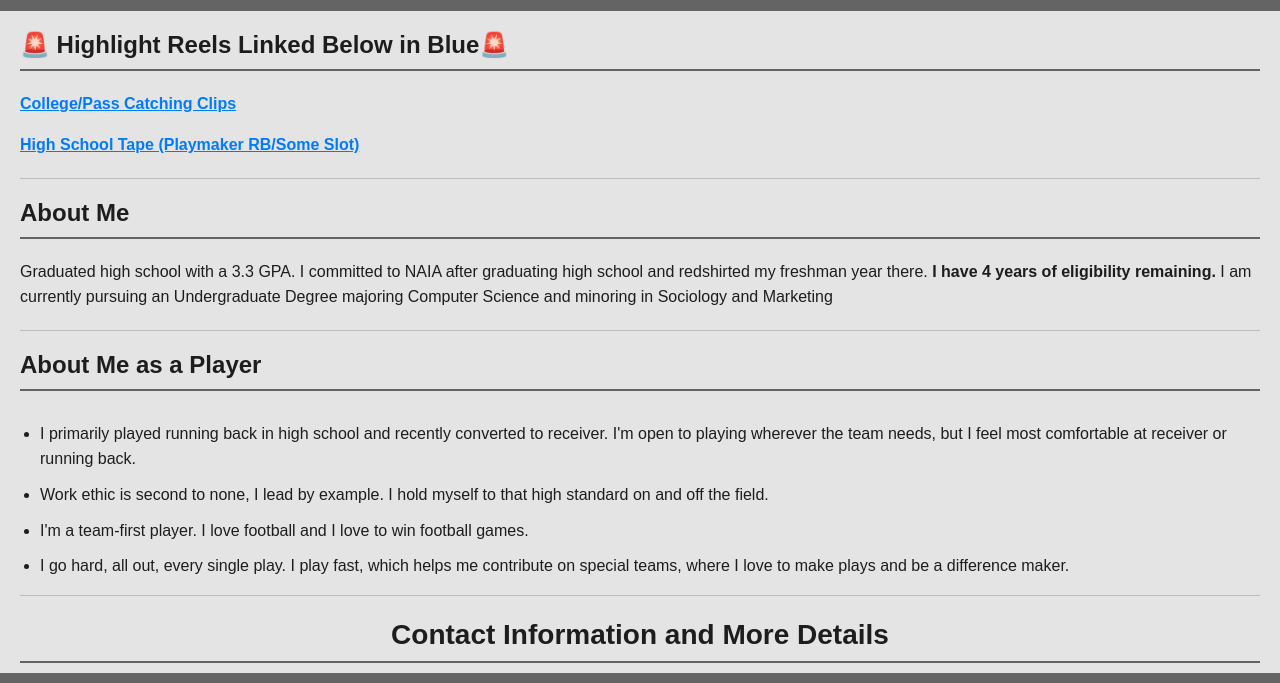
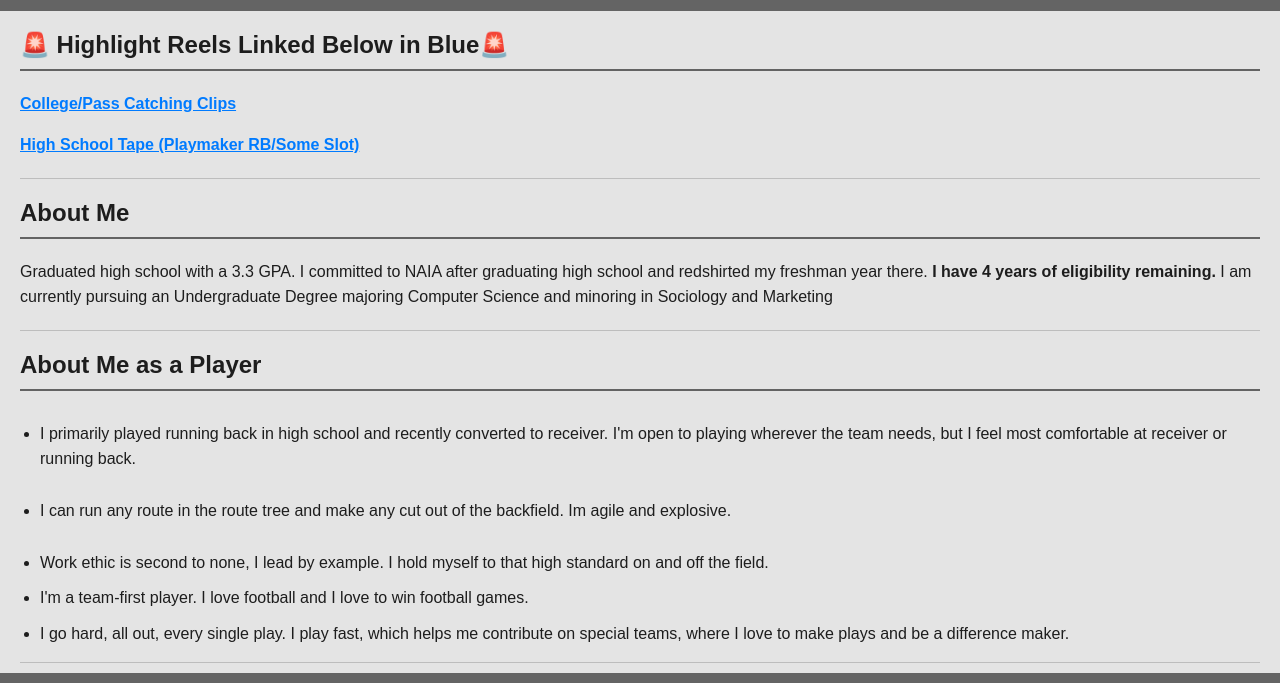
Before and after one commit to recruitingdariustongo/recruitingdariustongo, a plain HTML site: page index.html in a window 1280 px wide. Shown: the part 89-772 px from the top of the page. Drawn offline with Linux system fonts and the light colour scheme.

Commit message:
Update index.html

```diff
--- a/index.html
+++ b/index.html
@@ -118,6 +118,7 @@
 
         <ul class="left-align" style="padding-left: 20px; margin-top: 10px;">
             <li style="padding-top: 10px; line-height: 1.6;">I primarily played running back in high school and recently converted to receiver. I'm open to playing wherever the team needs, but I feel most comfortable at receiver or running back.</li>
+            <li style="padding-top: 10px; line-height: 1.6;"><p>I can run any route in the route tree and make any cut out of the backfield. Im agile and explosive.</p>
             <li style="padding-top: 10px; line-height: 1.6;">Work ethic is second to none, I lead by example. I hold myself to that high standard on and off the field.</li>
             <li style="padding-top: 10px; line-height: 1.6;">I'm a team-first player. I love football and I love to win football games.</li>
             <li style="padding-top: 10px; line-height: 1.6;">I go hard, all out, every single play. I play fast, which helps me contribute on special teams, where I love to make plays and be a difference maker.</li>
```
